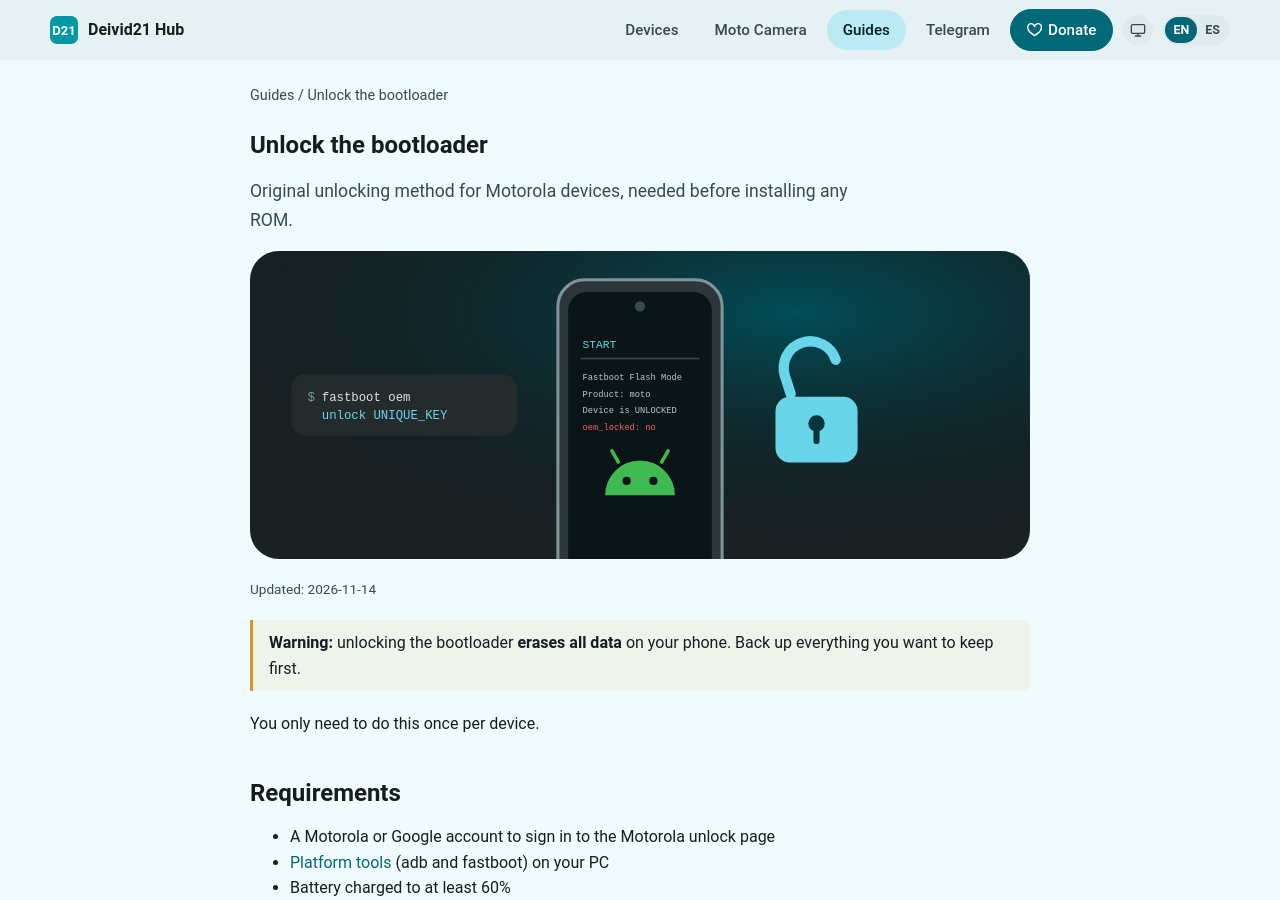
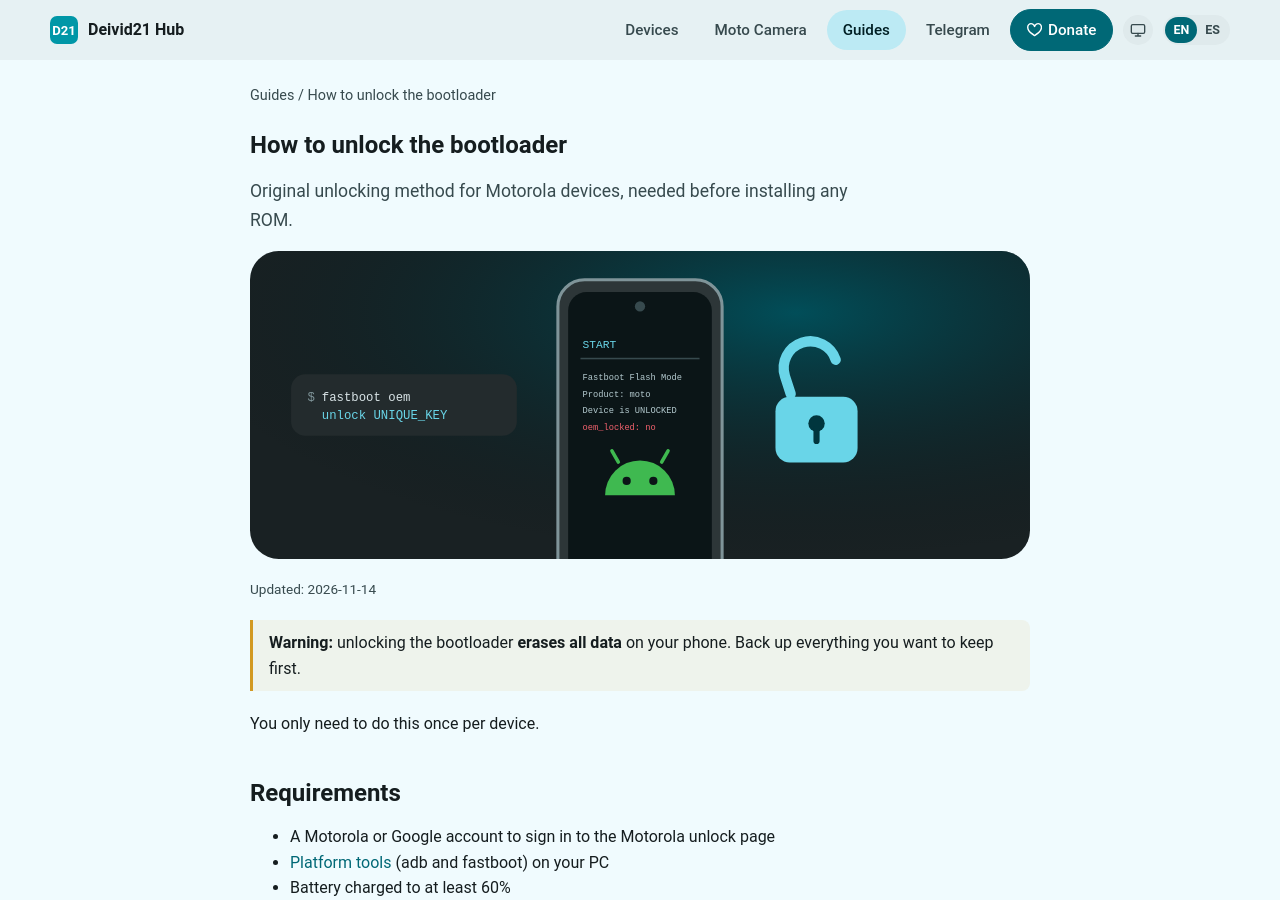
Before and after one commit to Deivid21/deivid21.github.io, a Jekyll site: the page built from _guides/unlock-bootloader.md, in a window 1280 px wide and 900 px high. Built offline with Jekyll 4.4.1, drawn with Linux system fonts in a browser that asks for light colours; some web fonts are replaced.

Commit message:
docs: rename bootloader guide to How to unlock the bootloader
Co-Authored-By: Claude Opus 5.5 <noreply@anthropic.com>

```diff
--- a/_guides/unlock-bootloader.md
+++ b/_guides/unlock-bootloader.md
@@ -1,11 +1,11 @@
 ---
-title: Unlock the bootloader
+title: How to unlock the bootloader
 description: Original unlocking method for Motorola devices, needed before installing any ROM.
 order: 1
 image: /assets/img/guides/unlock-bootloader.svg
 devices: [all]
 updated: 2026-11-14
-title_es: Desbloquear el bootloader
+title_es: Cómo desbloquear el bootloader
 description_es: Método original de desbloqueo para dispositivos Motorola, necesario antes de instalar cualquier ROM.
 ---
 
```
